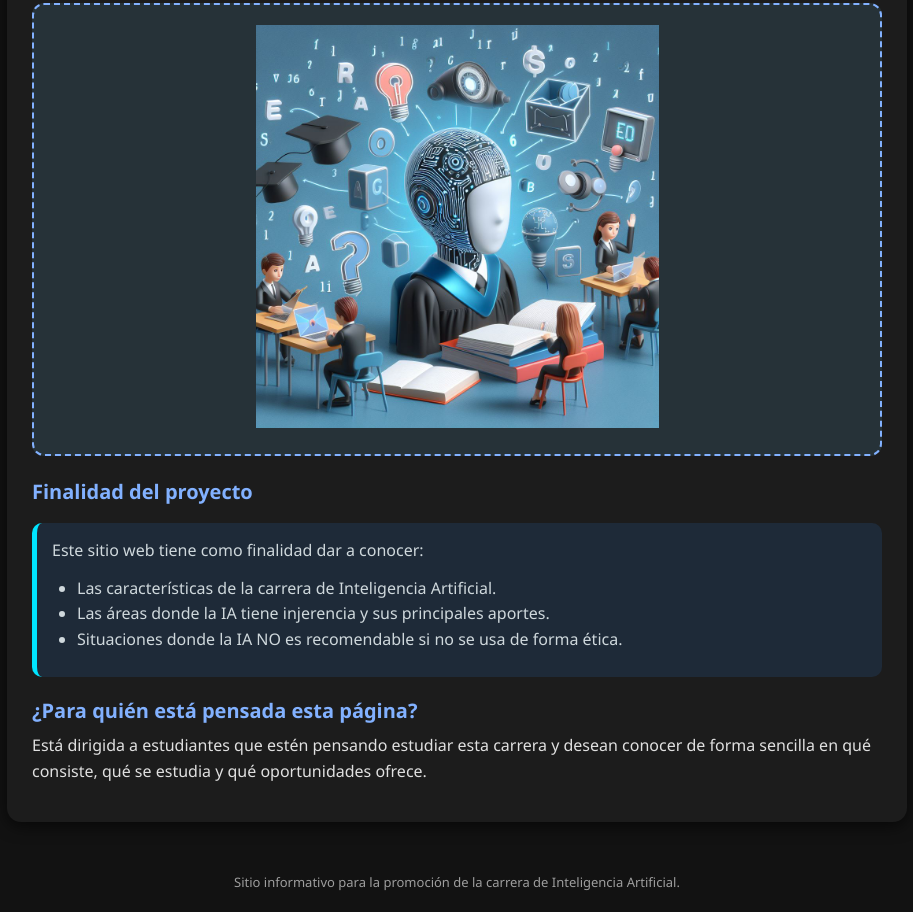
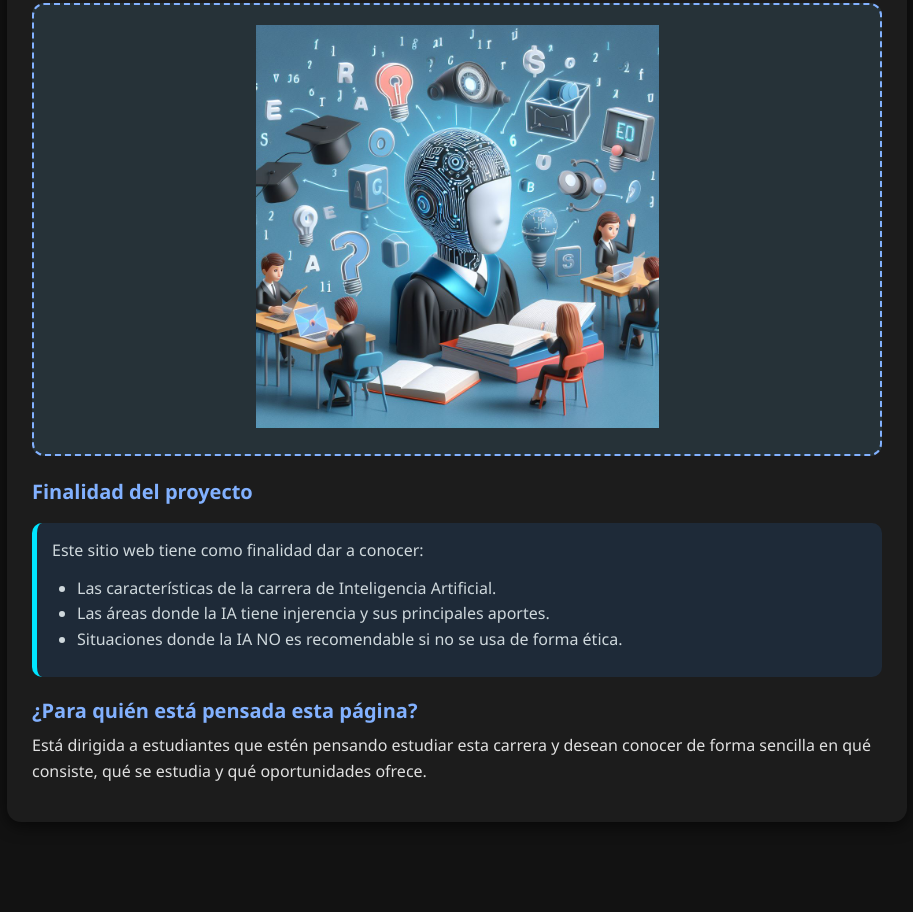
Before and after one commit to hect0r2/a, a plain HTML site: page index.html in a window 1280 px wide. Shown: the part 431-1343 px from the top of the page, without its empty margins (183-1096 px from the left). After the commit the page ends 1283 px from the top, so only its background shows below. Drawn offline with Linux system fonts and the light colour scheme.

Commit message:
Update index.html

```diff
--- a/index.html
+++ b/index.html
@@ -51,8 +51,6 @@
         </p>
     </main>
 
-    <footer>
-        Sitio informativo para la promoción de la carrera de Inteligencia Artificial.
-    </footer>
+
 </body>
 </html>
```
